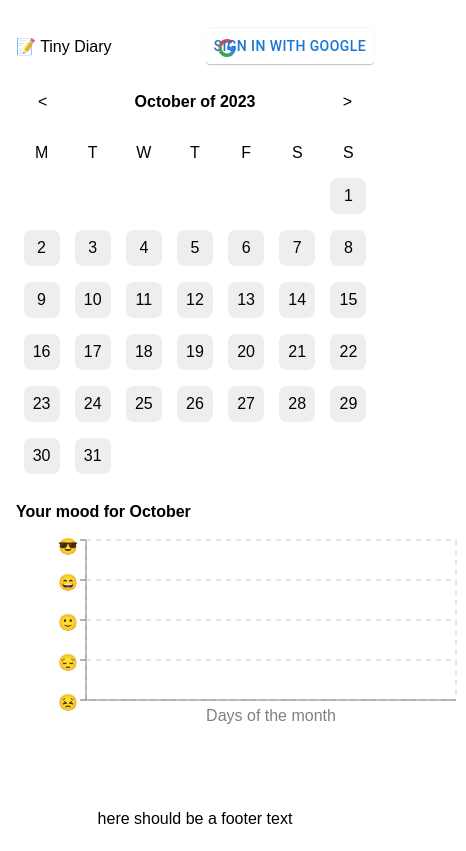
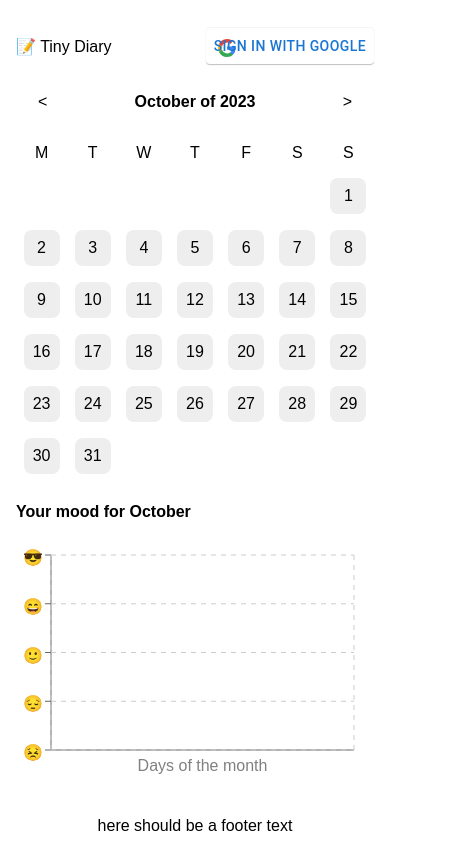
Before and after one commit to Lockd/tiny-diary, a React (Create React App) app in the folder frontend/: page / in a window 390 px wide. Shown: the whole page, 466 px wide, since content can reach past the window. Built offline with nearby package versions, Linux system fonts and the light colour scheme; no server answers.

Commit message:
responsive charts

```diff
--- a/frontend/src/Components/MoodChart/MoodChart.tsx
+++ b/frontend/src/Components/MoodChart/MoodChart.tsx
@@ -6,6 +6,7 @@ import {
   Tooltip,
   CartesianGrid,
   Line,
+  ResponsiveContainer,
 } from "recharts";
 import { useAppSelector } from "../../app/hooks";
 import { MOOD_BORDERS } from "../../utils/constants";
@@ -53,16 +54,15 @@ const MoodChart: React.FC<IMoodChartProps> = ({
   return (
     <div className={styles.moodGraphWrapper}>
       <h2 className={styles.moodGraphTitle}>Your mood for {monthName}</h2>
+      <ResponsiveContainer width="100%" height={250}>
         <LineChart
-        width={450}
-        height={200}
           data={moodData}
-        margin={{ top: 5, right: 10, left: 10, bottom: 5 }}
+          margin={{ top: 20, right: 20, left: -25, bottom: 5 }}
         >
           <XAxis
             dataKey="name"
             tick={false}
-          label={{ value: "Days of the month", angle: 0, position: "center" }}
+            label={{ value: "Days of the month", position: "center" }}
           />
           <YAxis
             dataKey="mood"
@@ -79,6 +79,7 @@ const MoodChart: React.FC<IMoodChartProps> = ({
             connectNulls
           />
         </LineChart>
+      </ResponsiveContainer>
     </div>
   );
 };
```
Lines whose indentation alone changed are shown as unchanged.
